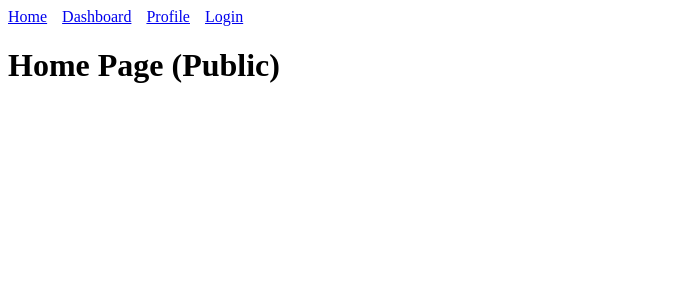
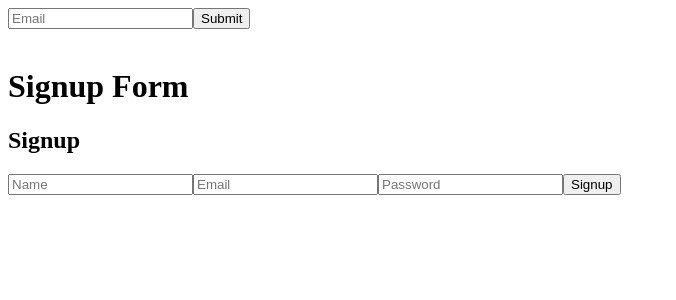
Before and after one commit to iamsandeepkushwaha/react19-app, a React (Vite) app in the folder react19-app/: page / in a window 1280 px wide. Shown: the top 300 px of the page, without its empty margins (0-676 px from the left). Built offline with nearby package versions, Linux system fonts and the light colour scheme.

Commit message:
PHASE 3: Advanced React - DAY 11 – Forms, Validation & React 19 Actions

```diff
--- a/react19-app/src/App.jsx
+++ b/react19-app/src/App.jsx
@@ -1,43 +1,15 @@
-import { Routes, Route } from "react-router-dom";
-import Home from "./pages/Home";
-import Login from "./pages/Login";
-import Dashboard from "./pages/Dashboard";
-import Profile from "./pages/Profile";
-import NotFound from "./pages/NotFound";
-import ProtectedRoute from "./routes/ProtectedRoute";
-import Navbar from "./components/Navbar";
+import ContactForm from "./forms/ContactForm";
+import Signup from "./forms/Signup";
 
 function App() {
-  return (
-    <>
-      <Navbar />
 
-      <Routes>
-        <Route path="/" element={<Home />} />
-        <Route path="/login" element={<Login />} />
-
-        <Route
-          path="/dashboard"
-          element={
-            <ProtectedRoute>
-              <Dashboard />
-            </ProtectedRoute>
-          }
-        />
-
-        <Route
-          path="/profile"
-          element={
-            <ProtectedRoute>
-              <Profile />
-            </ProtectedRoute>
-          }
-        />
-
-        <Route path="*" element={<NotFound />} />
-      </Routes>
-    </>
-  );
+  return (<>
+  <ContactForm/>
+  <br/>
+  <h1>Signup Form</h1>
+  <Signup />
+  </>)
 }
 
+
 export default App;
--- /dev/null
+++ b/react19-app/src/forms/ContactForm.jsx
@@ -0,0 +1,28 @@
+import { useActionState } from "react";
+
+function ContactForm() {
+    const [state, action, pending] = useActionState(async (prev, formData) => {
+        const email = formData.get("email");
+
+        if (!email) {
+            return {error: "Email required"};
+        }
+
+        return { success: "Form submitted" };
+    },null);
+
+    return (
+        <form action={action}>
+            <input name="email" placeholder="Email" />
+
+            <button disabled={pending}>
+                {pending? "Submitting...": "Submit"}
+            </button>
+
+            {state?.error && <p>{state.error}</p>}
+            {state?.success  && <p>{state.success }</p>}
+        </form>
+    )
+}
+
+export default ContactForm;
--- /dev/null
+++ b/react19-app/src/forms/Signup.jsx
@@ -0,0 +1,42 @@
+import { useActionState } from "react";
+import { signupAction } from "./signupAction";
+
+function Signup() {
+
+  const [state, formAction, pending] = useActionState(signupAction, null);
+
+  return (
+    <form action={formAction}>
+
+      <h2>Signup</h2>
+
+      <input
+        type="text"
+        name="name"
+        placeholder="Name"
+      />
+
+      <input
+        type="email"
+        name="email"
+        placeholder="Email"
+      />
+
+      <input
+        type="password"
+        name="password"
+        placeholder="Password"
+      />
+
+      <button disabled={pending}>
+        {pending ? "Submitting..." : "Signup"}
+      </button>
+
+      {state?.error && <p style={{color:"red"}}>{state.error}</p>}
+      {state?.success && <p style={{color:"green"}}>{state.success}</p>}
+
+    </form>
+  );
+}
+
+export default Signup;
--- /dev/null
+++ b/react19-app/src/forms/signupAction.js
@@ -0,0 +1,18 @@
+export async function signupAction(prevState, formData) {
+
+  const name = formData.get("name");
+  const email = formData.get("email");
+  const password = formData.get("password");
+
+  // Validation
+  if (!name || !email || !password) {
+    return { error: "All fields are required" };
+  }
+
+  if (password.length < 6) {
+    return { error: "Password must be at least 6 characters" };
+  }
+
+  // Fake success
+  return { success: "Signup successful 🎉" };
+}
--- a/react19-app/src/main.jsx
+++ b/react19-app/src/main.jsx
@@ -17,8 +17,8 @@ import { AuthProvider } from "./context/AuthContext";
 
 ReactDOM.createRoot(document.getElementById("root")).render(
   <BrowserRouter>
-    <AuthProvider>
+    {/* <AuthProvider> */}
       <App />
-    </AuthProvider>
+    {/* </AuthProvider> */}
   </BrowserRouter>
 );
```
Also changed, not shown: react19-app/src/forms/LoginForm.jsx (added, +36 -0 lines).
